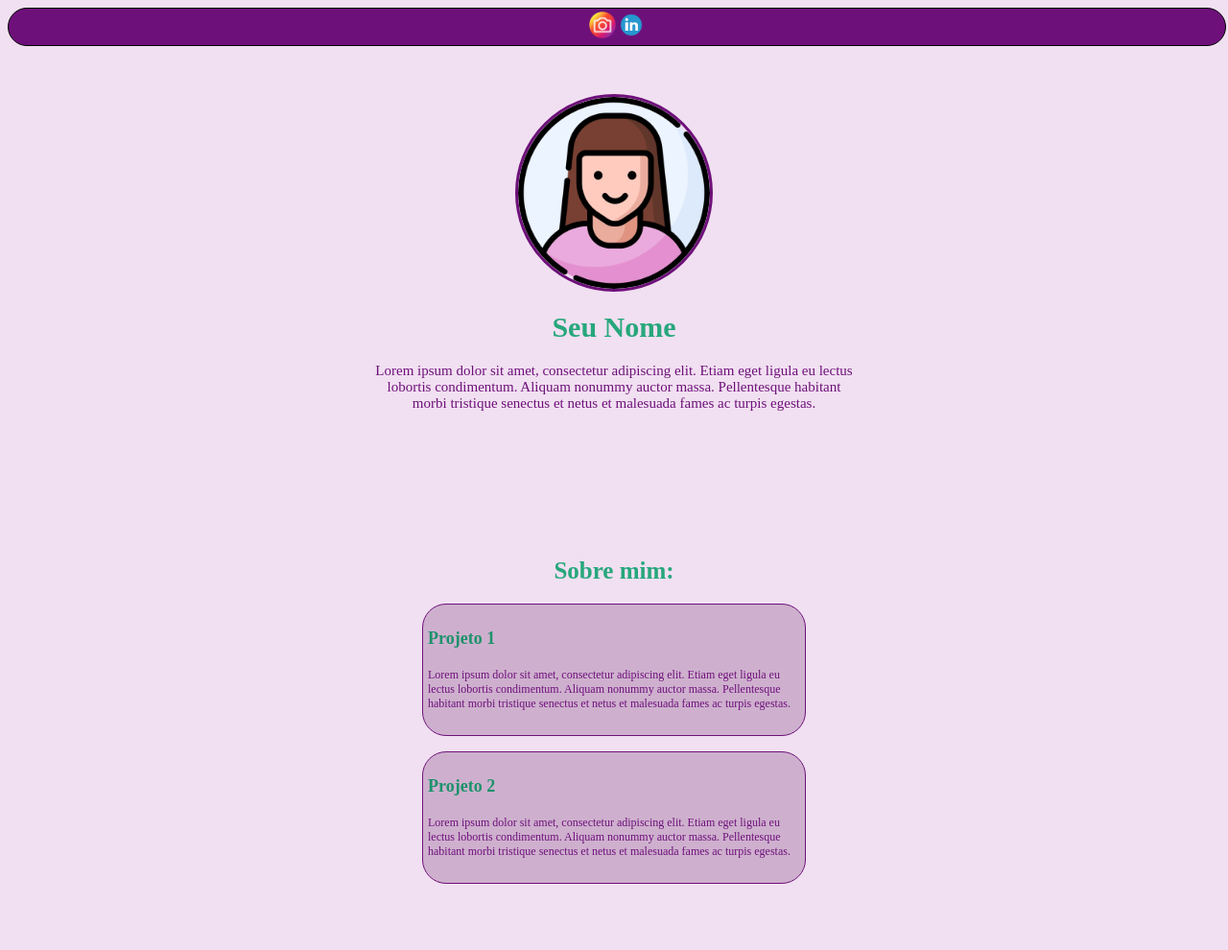
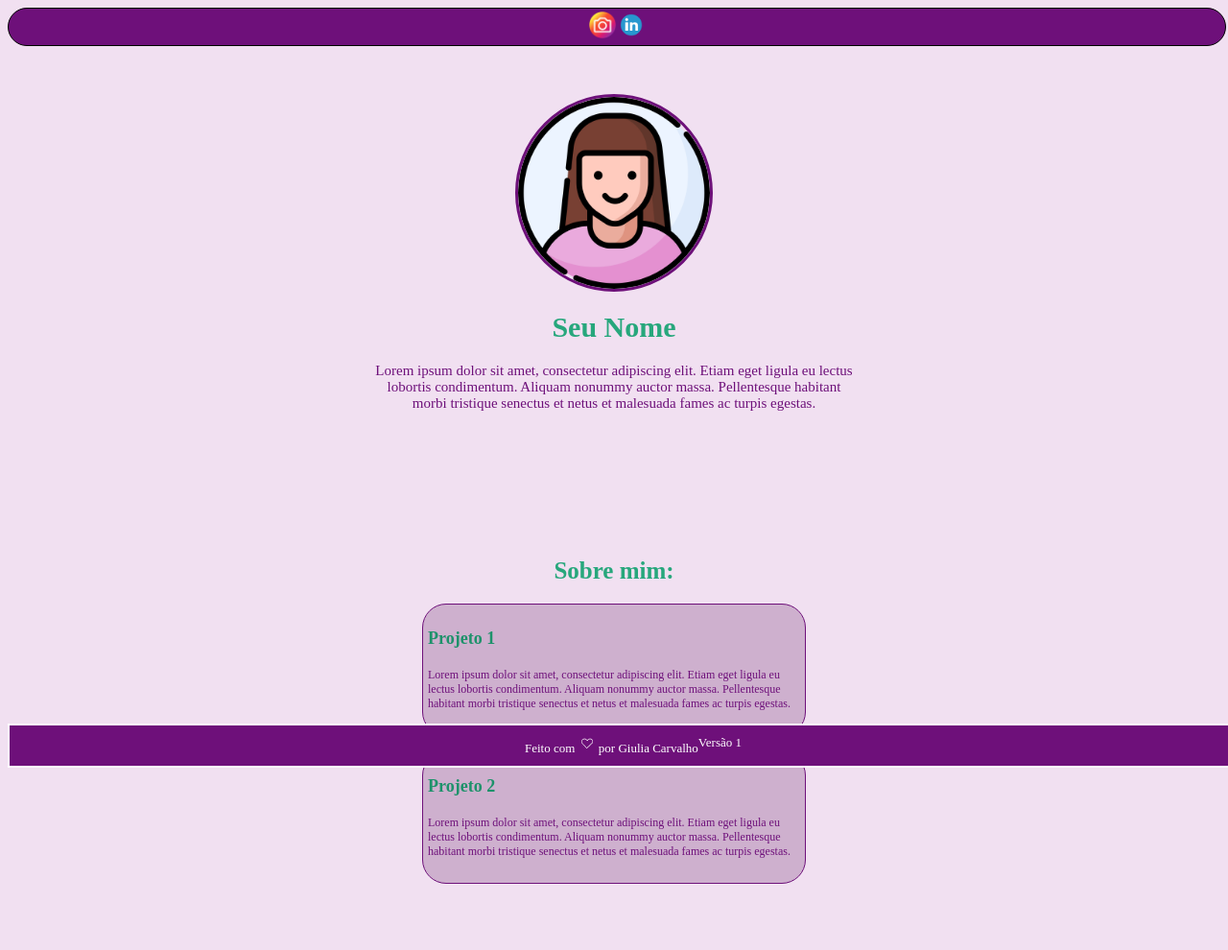
Before and after one commit to gcaac/portfolio_ver1, a plain HTML site: page index.html in a window 1280 px wide. Shown: the top 990 px of the page at 96% size. Drawn offline with Linux system fonts and the light colour scheme; a web font is replaced by a local one.

Commit message:
Update layout_1.css

```diff
--- a/layout_1.css
+++ b/layout_1.css
@@ -121,14 +121,16 @@ body{
 
 /* rodapé da página, funciona parecido como o header */
 .rodapé{
-    background-color: rgb(110, 16, 122);
-    border: 1px solid;
-    width: 100%;        /*responsividade do header*/
-    height: 42px;
-    display: flex;  /*alinhar seus itens melhor*/
-    align-items: center;
-    box-sizing: border-box; /*itens não serão influenciados por outros elementos*/
-    justify-content:space-evenly;
+    background-color:rgb(110, 16, 122);
+    border: 2px solid;
+    width: 100%;
+    display: flex;
+    flex-direction: row;
+    justify-content: center;
+    height: fit-content;
+    bottom: 0;
+    position: fixed;
+    padding: 10px;
     color: white;
     font-family: 'DynaPuff';
     font-size: 13px;
@@ -141,11 +143,3 @@ body{
     max-height: 18px;
     height: 100%;
 }
-
-
-.logos_footer{
-    max-width: 18px;
-    width: 100%;    /*responsividade das imagens*/
-    max-height: 18px;
-    height: 100%;
-}
```
